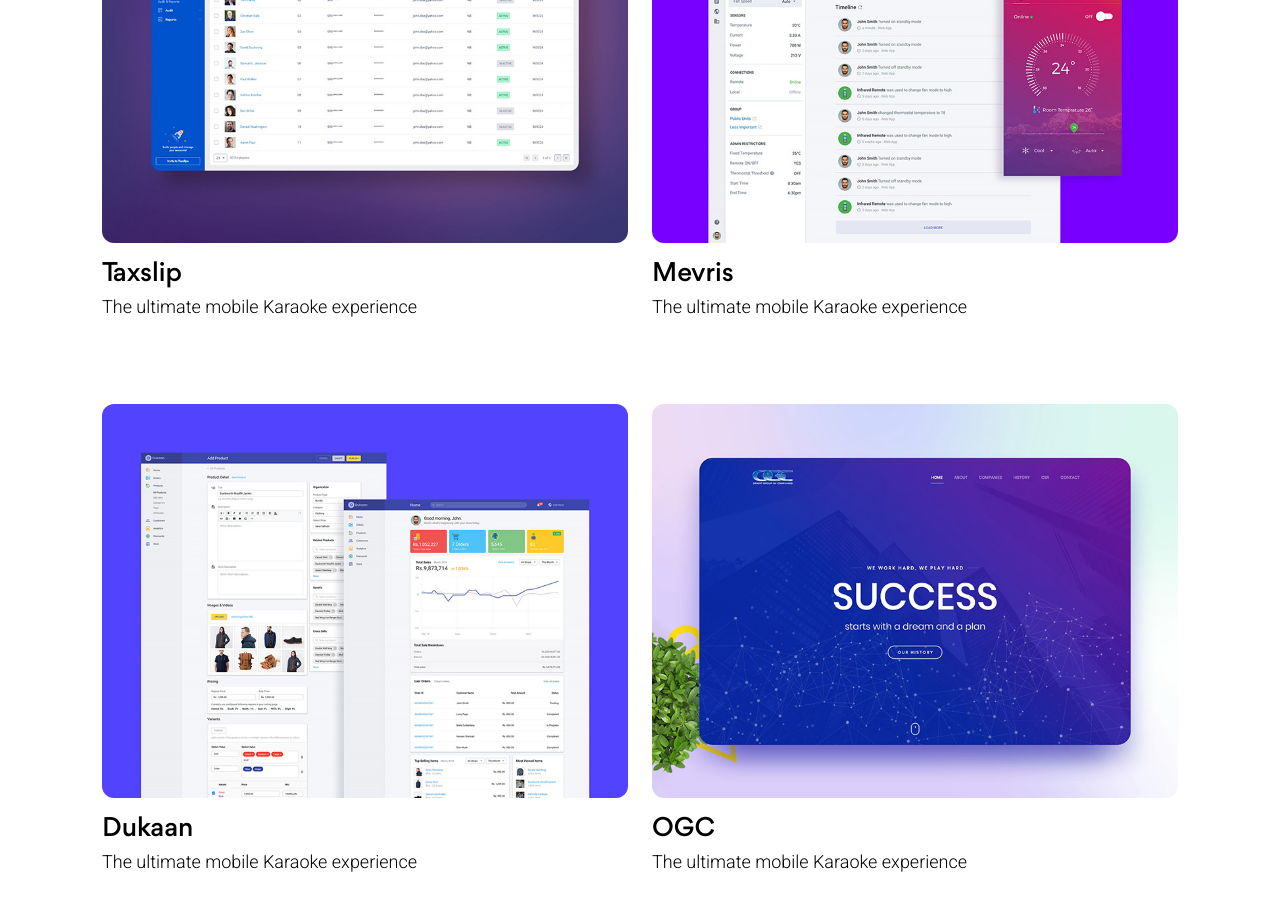
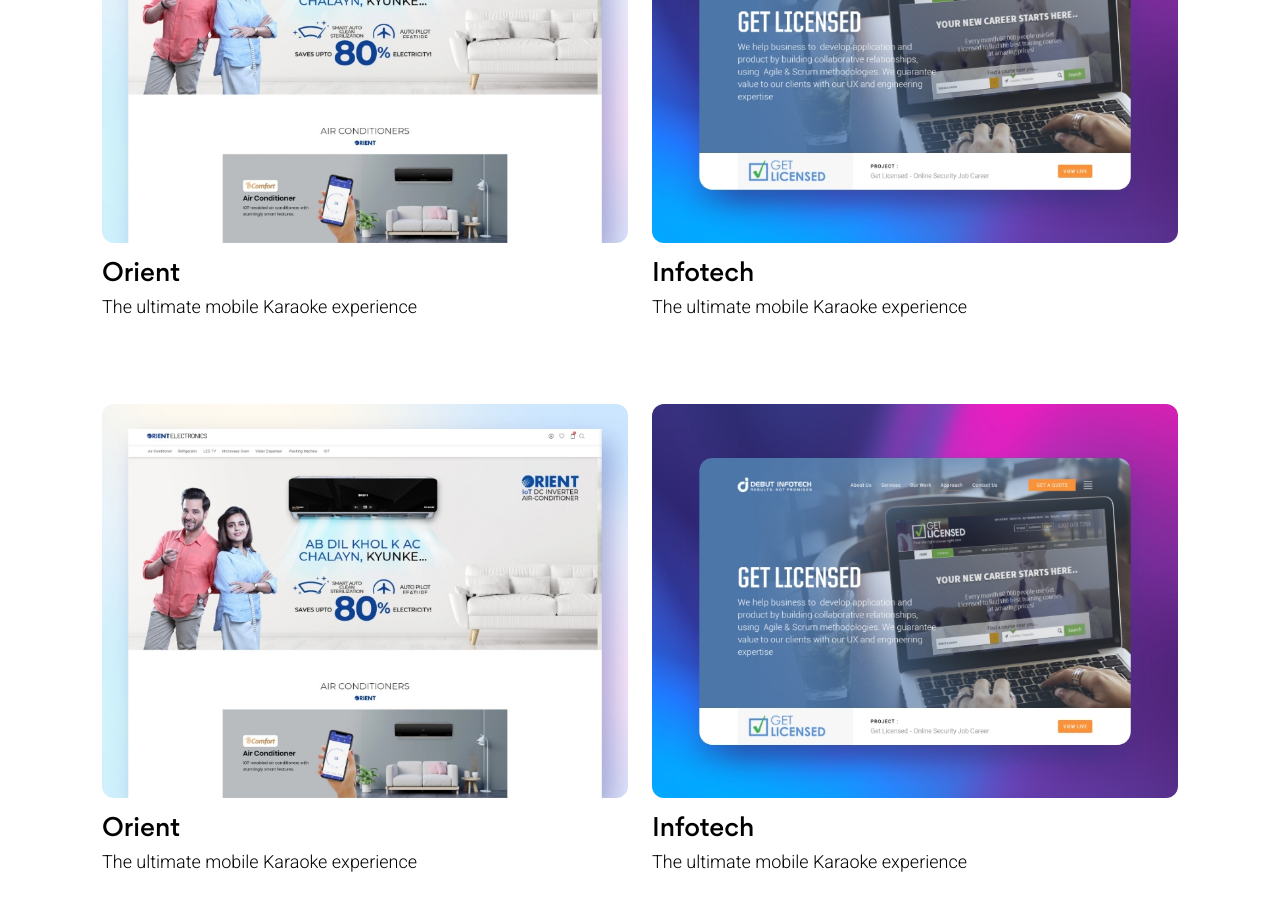
Before and after one commit to aftabkhalid/aks, a Jekyll site: the page built from index.html, in a window 1280 px wide and 900 px high, scrolled down 5578 px. Built offline with Jekyll 4.4.1, drawn with Linux system fonts in a browser that asks for light colours; nearby versions of some CDN libraries.

Commit message:
fix portfolio

```diff
--- a/index.html
+++ b/index.html
@@ -305,49 +305,27 @@
 			<div class="col-12">
         <div class="row justify-content-between">
 
-          <div class="col-12 col-sm-12 col-md-12 col-lg-6 col-xl-6 col-xxl-6" data-scroll data-scroll-speed="0.75" data-scroll-position="top" data-scroll-delay="0.05" data-scroll-repeat="true">
-    				<a href="{{site.baseurl}}/projects/taxslips" class="portfolio">
-    					<img src="images/cover-taxslip.jpg" alt="">
-    					<h4>Taxslip</h4>
-    					<p>The ultimate mobile Karaoke experience</p>
-    				</a>
-    			</div>
+          {% for grid in site.data.portfolio-grid %}
+            {% for portfolio in site.data.portfolio-grid.up %}
+              <div class="col-12 col-sm-12 col-md-12 col-lg-6 col-xl-6 col-xxl-6" data-scroll data-scroll-speed="0.75" data-scroll-position="top" data-scroll-delay="0.05" data-scroll-repeat="true">
+                <a href="{{site.baseurl}}{{ portfolio.path }}" class="portfolio">
+                  <img src="{{site.baseurl}}{{ portfolio.thumb }}" alt="">
+                  <h4>{{ portfolio.title }}</h4>
+                  <p>{{ portfolio.description }}</p>
+                </a>
+              </div>
+            {% endfor %}
+            {% for portfolio in site.data.portfolio-grid.down %}
+              <div class="col-12 col-sm-12 col-md-12 col-lg-6 col-xl-6 col-xxl-6" data-scroll data-scroll-speed="0.5" data-scroll-position="top" data-scroll-delay="0.05" data-scroll-repeat="true">
+                <a href="{{site.baseurl}}{{ portfolio.path }}" class="portfolio">
+                  <img src="{{site.baseurl}}{{ portfolio.thumb }}" alt="">
+                  <h4>{{ portfolio.title }}</h4>
+                  <p>{{ portfolio.description }}</p>
+                </a>
+              </div>
+            {% endfor %}
+          {% endfor %}
 
-    			<div class="col-12 col-sm-12 col-md-12 col-lg-6 col-xl-6 col-xxl-6" data-scroll data-scroll-speed="0.5" data-scroll-position="top" data-scroll-delay="0.05" data-scroll-repeat="true">
-    				<a href="{{site.baseurl}}/projects/mevris" class="portfolio">
-    					<img src="images/cover-mevris.jpg" alt="">
-    					<h4>Mevris</h4>
-    					<p>The ultimate mobile Karaoke experience</p>
-    				</a>
-    			</div>
-    			<div class="col-12 col-sm-12 col-md-12 col-lg-6 col-xl-6 col-xxl-6" data-scroll data-scroll-speed="0.75" data-scroll-position="top" data-scroll-delay="0.05" data-scroll-repeat="true">
-    				<a href="{{site.baseurl}}/projects/dukaan-dashboard" class="portfolio">
-    					<img src="images/cover-dukaan.jpg" alt="">
-    					<h4>Dukaan</h4>
-    					<p>The ultimate mobile Karaoke experience</p>
-    				</a>
-    			</div>
-    			<div class="col-12 col-sm-12 col-md-12 col-lg-6 col-xl-6 col-xxl-6" data-scroll data-scroll-speed="0.5" data-scroll-position="top" data-scroll-delay="0.05" data-scroll-repeat="true">
-    				<a href="{{site.baseurl}}/web-design/ogc" class="portfolio">
-    					<img src="images/cover-ogc.jpg" alt="">
-    					<h4>OGC</h4>
-    					<p>The ultimate mobile Karaoke experience</p>
-    				</a>
-    			</div>
-          <div class="col-12 col-sm-12 col-md-12 col-lg-6 col-xl-6 col-xxl-6" data-scroll data-scroll-speed="0.75" data-scroll-position="top" data-scroll-delay="0.05" data-scroll-repeat="true">
-    				<a href="#" class="portfolio">
-    					<img src="images/cover-orient.jpg" alt="">
-    					<h4>Orient</h4>
-    					<p>The ultimate mobile Karaoke experience</p>
-    				</a>
-    			</div>
-          <div class="col-12 col-sm-12 col-md-12 col-lg-6 col-xl-6 col-xxl-6" data-scroll data-scroll-speed="0.5" data-scroll-position="top" data-scroll-delay="0.05" data-scroll-repeat="true">
-    				<a href="{{site.baseurl}}/web-design/infotech" class="portfolio">
-    					<img src="images/cover-infotech.jpg" alt="">
-    					<h4>Infotech</h4>
-    					<p>The ultimate mobile Karaoke experience</p>
-    				</a>
-    			</div>
         </div>
       </div>
 
```
